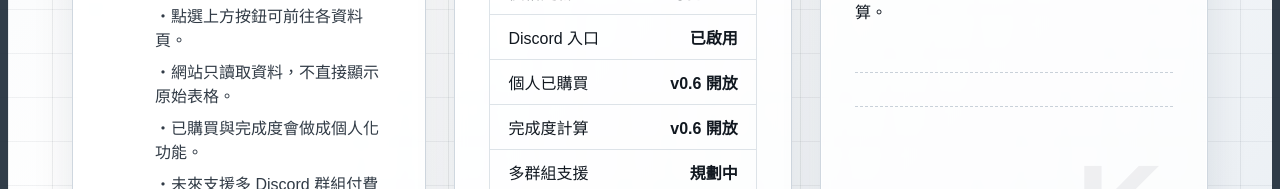
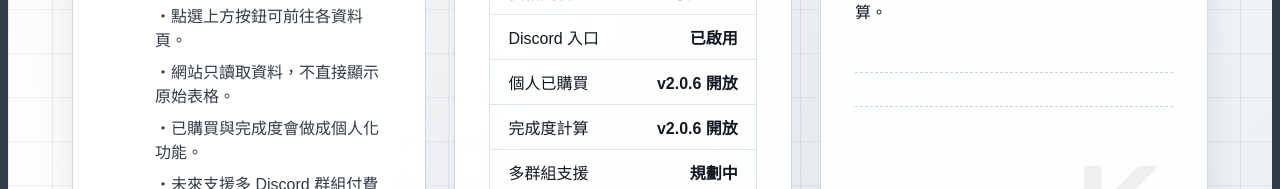
Before and after one commit to yahananako/kether-warframe-database, a Next.js app: page / in a window 1280 px wide. Shown: the part 923-1112 px from the top of the page. Built offline with nearby package versions, Linux system fonts and the light colour scheme.

Commit message:
Update homepage version to v2.0.5

```diff
--- a/app/page.tsx
+++ b/app/page.tsx
@@ -35,8 +35,8 @@ const summary = [
   ["資料來源", "Google Sheets"],
   ["價格更新", "每日 4:00"],
   ["Discord 入口", "已啟用"],
-  ["個人已購買", "v0.6 開放"],
-  ["完成度計算", "v0.6 開放"],
+  ["個人已購買", "v2.0.6 開放"],
+  ["完成度計算", "v2.0.6 開放"],
   ["多群組支援", "規劃中"]
 ];
 
```
